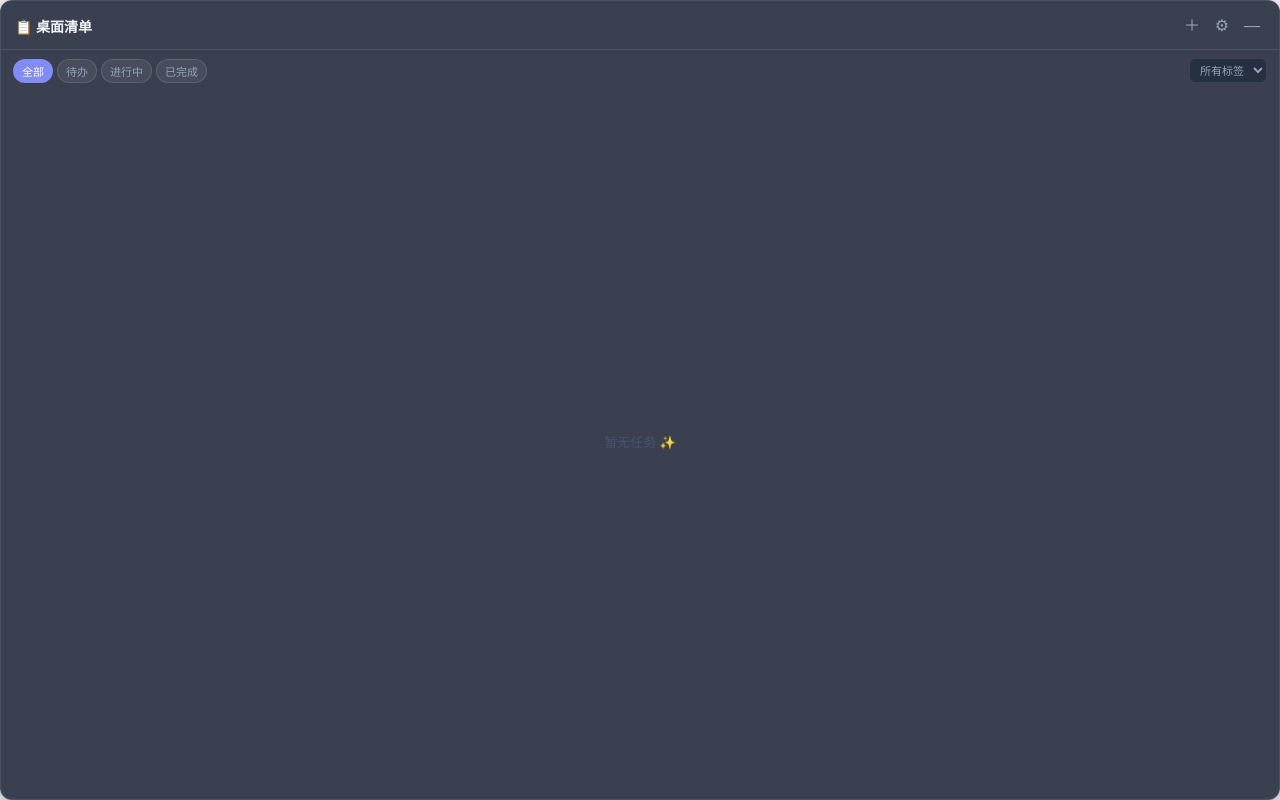
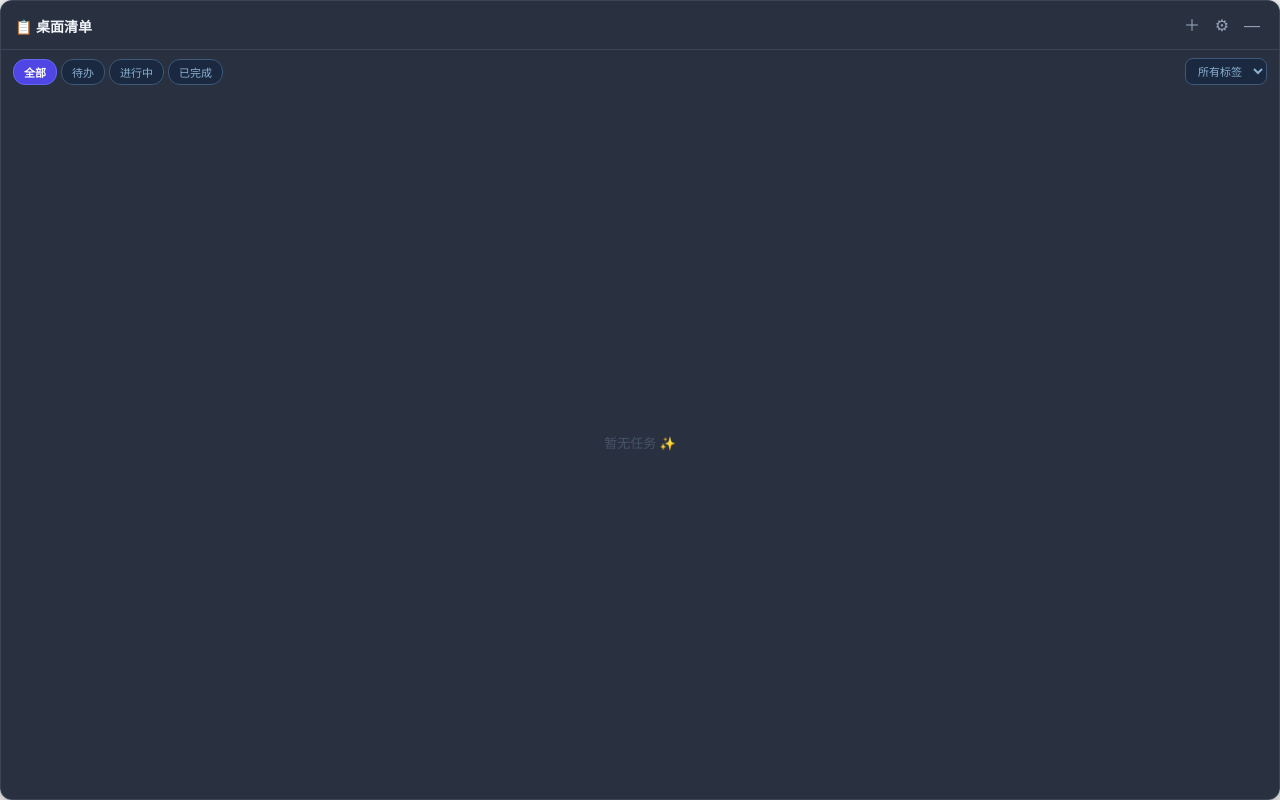
Before and after one commit to LiuZQ802/futurely, a Vue app: page / in a window 1280 px wide. Built offline with nearby package versions, Linux system fonts and the light colour scheme.

Commit message:
fix: 任务列表配色全面重设计，清晰层次感
- TaskCard: 实色背景#1e2d45，优先级独立色调区分
- 标题#ddeeff，优先级标签加边框，状态按钮22px
- 筛选按钮#1a2840+明边框，选中态indigo实色
- glass.css: bg-card改实色变量

```diff
--- a/src/assets/glass.css
+++ b/src/assets/glass.css
@@ -1,8 +1,8 @@
 :root {
-  /* ── 主窗口：slate-900 半透明，让毛玻璃效果透出来 ── */
-  --bg-base:       rgba(15, 23, 42, 0.82);   /* slate-900 @ 82% */
-  --bg-card:       rgba(30, 41, 59, 0.65);   /* slate-800 @ 65% */
-  --bg-card-hover: rgba(30, 41, 59, 0.90);
+  /* ── 主窗口 ── */
+  --bg-base:       rgba(12, 20, 38, 0.88);
+  --bg-card:       #1e2d45;
+  --bg-card-hover: #253550;
   --border:        rgba(148, 163, 184, 0.18); /* slate-400 淡边框 */
   --border-focus:  #818cf8;                   /* indigo-400 */
 
--- a/src/components/TaskCard.vue
+++ b/src/components/TaskCard.vue
@@ -8,11 +8,9 @@
     <button
       class="status-btn"
       :class="`s-${task.status}`"
-      :title="`${statusLabel} → 点击切换`"
+      :title="`${statusLabel} · 点击切换`"
       @click.stop="store.cycleStatus(task.id)"
-    >
-      <span class="status-icon">{{ statusIcon }}</span>
-    </button>
+    >{{ statusIcon }}</button>
 
     <div class="card-body">
       <div class="title-row">
@@ -40,9 +38,9 @@ const props = defineProps({ task: Object })
 defineEmits(['edit'])
 const store = useTaskStore()
 
-const priorityMap  = { urgent: '紧急', high: '高', medium: '中', low: '低' }
-const statusMap    = { todo: '待办', inprogress: '进行中', done: '已完成' }
-const statusIcons  = { todo: '○', inprogress: '◑', done: '●' }
+const priorityMap = { urgent: '紧急', high: '高', medium: '中', low: '低' }
+const statusMap   = { todo: '待办', inprogress: '进行中', done: '已完成' }
+const statusIcons = { todo: '○', inprogress: '◑', done: '●' }
 
 const priorityLabel = computed(() => priorityMap[props.task.priority] ?? '中')
 const statusLabel   = computed(() => statusMap[props.task.status] ?? '待办')
@@ -52,7 +50,7 @@ function formatDeadline(d) {
   const today = new Date(); today.setHours(0,0,0,0)
   const date  = new Date(d); date.setHours(0,0,0,0)
   const diff  = Math.round((date - today) / 86400000)
-  if (diff < 0)  return `逾期${-diff}天`
+  if (diff < 0)   return `逾期${-diff}天`
   if (diff === 0) return '今天截止'
   if (diff === 1) return '明天'
   if (diff <= 7)  return `${diff}天后`
@@ -71,50 +69,66 @@ const deadlineClass = computed(() => {
 </script>
 
 <style scoped>
+/* ── 卡片基础 ── */
 .card {
   display: flex;
   align-items: flex-start;
-  gap: 8px;
-  padding: 8px 10px;
-  border-radius: var(--radius-sm);
+  gap: 9px;
+  padding: 9px 11px;
+  border-radius: 8px;
   border-left: 3px solid transparent;
-  background: var(--bg-card);
+  background: #1e2d45;
   cursor: pointer;
-  transition: background 0.15s;
+  transition: background 0.15s, transform 0.1s;
 }
-.card:hover { background: var(--bg-card-hover); }
+.card:hover {
+  background: #253550;
+  transform: translateX(1px);
+}
 
-.priority-urgent { border-left-color: var(--priority-urgent); background: var(--priority-urgent-bg); }
-.priority-high   { border-left-color: var(--priority-high);   background: var(--priority-high-bg); }
-.priority-medium { border-left-color: var(--priority-medium); background: var(--priority-medium-bg); }
-.priority-low    { border-left-color: var(--priority-low);    background: var(--priority-low-bg); }
+/* 优先级左边框 + 背景着色 */
+.priority-urgent { border-left-color: #f87171; background: #28202a; }
+.priority-urgent:hover { background: #30263200; }
+.priority-urgent { background: #261e2e; }
+.priority-urgent:hover { background: #2e2436; }
 
-.card.done { opacity: 0.45; }
-.card.done .title { text-decoration: line-through; }
+.priority-high   { border-left-color: #fbbf24; background: #26241a; }
+.priority-high:hover { background: #2e2c20; }
+
+.priority-medium { border-left-color: #60a5fa; background: #1a2538; }
+.priority-medium:hover { background: #1f2d44; }
+
+.priority-low    { border-left-color: #64748b; background: #1a2230; }
+.priority-low:hover { background: #1f2938; }
+
+.card.done { opacity: 0.5; }
+.card.done .title { text-decoration: line-through; color: #7a9ab8; }
 
 /* ── 状态按钮 ── */
 .status-btn {
   width: 22px;
   height: 22px;
+  min-width: 22px;
   border-radius: 50%;
-  border: 2px solid;
+  border: 2px solid currentColor;
   background: transparent;
   cursor: pointer;
-  flex-shrink: 0;
   display: flex;
   align-items: center;
   justify-content: center;
+  font-size: 11px;
+  font-weight: 700;
+  line-height: 1;
   padding: 0;
   margin-top: 1px;
   transition: transform 0.15s, opacity 0.15s;
+  font-family: inherit;
 }
-.status-btn:hover { transform: scale(1.2); opacity: 0.85; }
+.status-btn:hover { transform: scale(1.25); opacity: 0.85; }
 
-.s-todo       { border-color: var(--status-todo);       color: var(--status-todo); }
-.s-inprogress { border-color: var(--status-inprogress); color: var(--status-inprogress); background: rgba(59,130,246,0.2); }
-.s-done       { border-color: var(--status-done);       color: var(--status-done);       background: rgba(34,197,94,0.2);  }
-
-.status-icon { font-size: 11px; line-height: 1; pointer-events: none; }
+.s-todo       { color: #64748b; }
+.s-inprogress { color: #60a5fa; background: rgba(96,165,250,0.18); }
+.s-done       { color: #4ade80; background: rgba(74,222,128,0.18); }
 
 /* ── 卡片内容 ── */
 .card-body { flex: 1; min-width: 0; }
@@ -124,11 +138,11 @@ const deadlineClass = computed(() => {
   align-items: center;
   justify-content: space-between;
   gap: 6px;
-  margin-bottom: 4px;
+  margin-bottom: 5px;
 }
 
 .title {
-  color: var(--text-primary);
+  color: #ddeeff;
   font-size: 12px;
   font-weight: 500;
   white-space: nowrap;
@@ -136,38 +150,40 @@ const deadlineClass = computed(() => {
   text-overflow: ellipsis;
 }
 
+/* 优先级标签 */
 .priority-tag {
-  font-size: 9px;
+  font-size: 10px;
   font-weight: 700;
-  padding: 2px 5px;
-  border-radius: 4px;
+  padding: 2px 7px;
+  border-radius: 10px;
   flex-shrink: 0;
   letter-spacing: 0.3px;
 }
-.p-urgent { background: rgba(239,68,68,0.28);  color: #fca5a5; }
-.p-high   { background: rgba(245,158,11,0.25); color: #fde68a; }
-.p-medium { background: rgba(59,130,246,0.25); color: #93c5fd; }
-.p-low    { background: rgba(100,116,139,0.22); color: #94a3b8; }
+.p-urgent { background: rgba(248,113,113,0.25); color: #fca5a5; border: 1px solid rgba(248,113,113,0.4); }
+.p-high   { background: rgba(251,191, 36,0.20); color: #fde68a; border: 1px solid rgba(251,191,36,0.4);  }
+.p-medium { background: rgba( 96,165,250,0.20); color: #93c5fd; border: 1px solid rgba(96,165,250,0.4);  }
+.p-low    { background: rgba(100,116,139,0.20); color: #94a3b8; border: 1px solid rgba(100,116,139,0.3); }
 
+/* ── meta 信息 ── */
 .meta {
   display: flex;
   flex-wrap: wrap;
   align-items: center;
-  gap: 5px;
+  gap: 6px;
 }
 
-.deadline, .assignee {
-  font-size: 10px;
-  color: var(--text-secondary);
-}
-.deadline.warn   { color: #fb923c; }
+.deadline { font-size: 10px; color: #7a9ab8; }
+.deadline.warn   { color: #fb923c; font-weight: 600; }
 .deadline.overdue { color: #f87171; font-weight: 600; }
 
+.assignee { font-size: 10px; color: #7a9ab8; }
+
 .tag {
-  font-size: 9px;
-  background: rgba(99,102,241,0.2);
+  font-size: 10px;
+  background: rgba(129,140,248,0.2);
   color: #c4b5fd;
-  padding: 1px 5px;
-  border-radius: 4px;
+  padding: 1px 6px;
+  border-radius: 8px;
+  border: 1px solid rgba(129,140,248,0.3);
 }
 </style>
--- a/src/components/TaskList.vue
+++ b/src/components/TaskList.vue
@@ -99,44 +99,43 @@ const filtered = computed(() => {
 }
 
 .filter-btn {
-  background: rgba(255, 255, 255, 0.07);
-  border: 1px solid rgba(255, 255, 255, 0.12);
-  color: var(--text-secondary);
+  background: #1a2840;
+  border: 1.5px solid #3d5878;
+  color: #8ab0d0;
   font-size: 11px;
-  padding: 3px 8px;
+  padding: 4px 10px;
   border-radius: 12px;
   cursor: pointer;
   transition: all 0.15s;
   font-family: inherit;
+  font-weight: 500;
 }
-
 .filter-btn:hover {
-  color: var(--text-primary);
-  background: rgba(255, 255, 255, 0.12);
+  color: #ddeeff;
+  border-color: #5a80a8;
+  background: #1f3050;
 }
-
 .filter-btn.active {
-  background: var(--accent);
-  color: white;
-  border-color: transparent;
+  background: #4f46e5;
+  color: #ffffff;
+  border-color: #6366f1;
+  font-weight: 600;
 }
 
 .tag-select {
   margin-left: auto;
-  background: var(--bg-card);
-  border: 1px solid var(--border);
-  color: var(--text-secondary);
+  background: #1a2840;
+  border: 1.5px solid #3d5878;
+  color: #8ab0d0;
   font-size: 11px;
-  padding: 3px 6px;
-  border-radius: 6px;
+  padding: 4px 8px;
+  border-radius: 8px;
   cursor: pointer;
   outline: none;
   font-family: inherit;
 }
-
-.tag-select option {
-  background: #1e293b;
-}
+.tag-select:focus { border-color: #818cf8; }
+.tag-select option { background: #1a2840; color: #e8f0fb; }
 
 .list {
   flex: 1;
```
